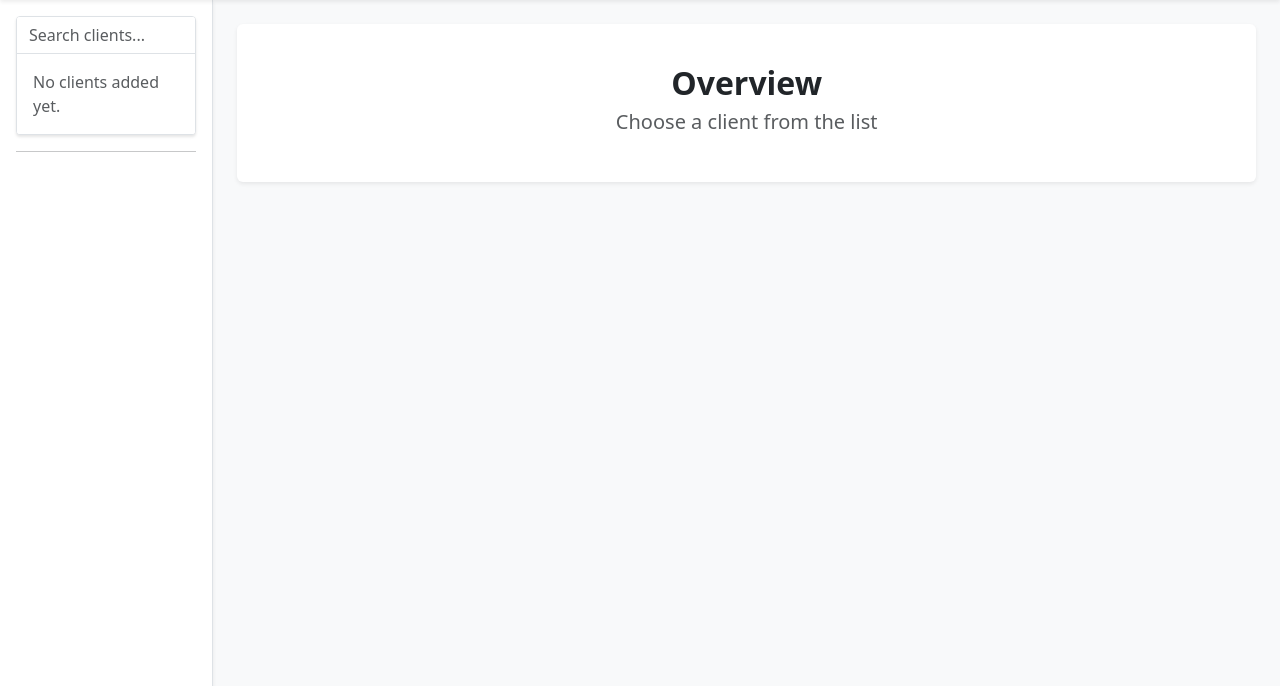
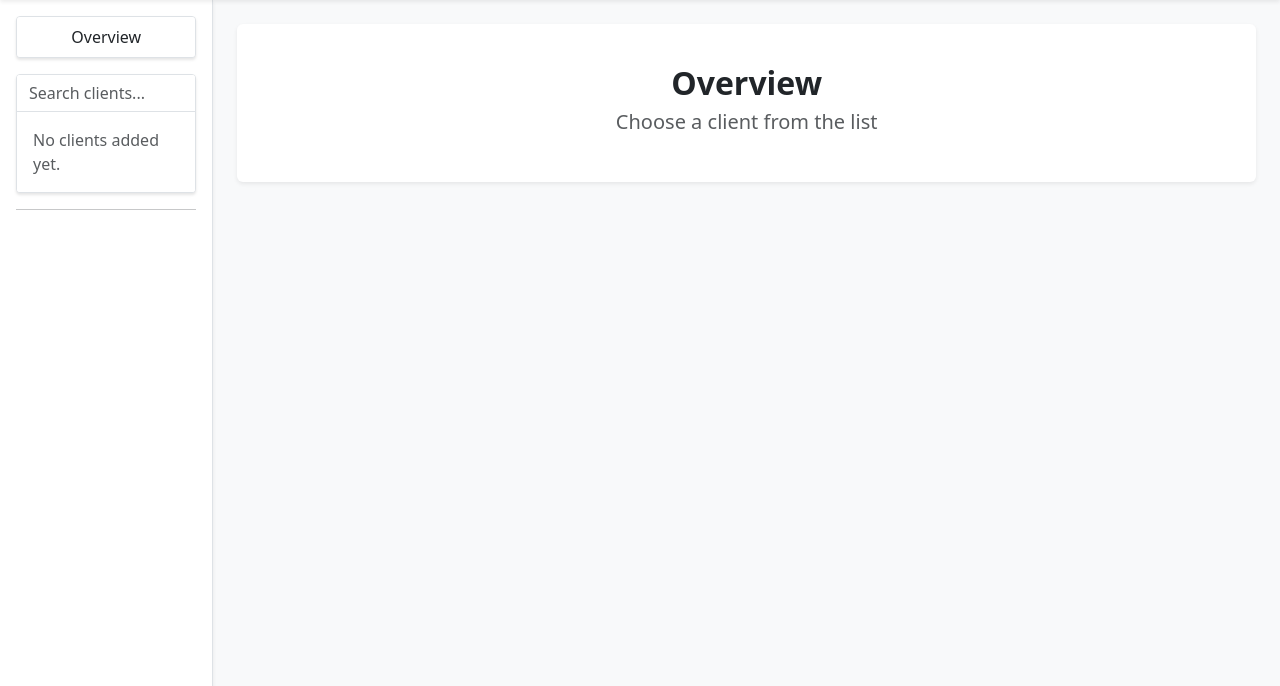
Before and after one commit to clickyquack/estimate-tax, a Flask app: template app/templates/dashboard.html in a window 1280 px wide. Shown: the part 56-742 px from the top of the page. Run offline with Flask 3, Linux system fonts and the light colour scheme; the template is opened without the code that fills it, so the values that code supplies are empty.

Commit message:
Added overview button

```diff
--- a/app/__init__.py
+++ b/app/__init__.py
@@ -127,6 +127,11 @@ def create_app():
             default_input_date=now.strftime('%m/%d/%Y'),
             default_input_time=now.strftime('%H:%M')
         )
+
+    @app.route('/dashboard/overview')
+    @login_required
+    def get_overview_panel():
+        return render_template('partials/overview_panel.html')
 
     @app.route('/dashboard/client/<int:client_id>')
     @login_required
--- a/app/templates/dashboard.html
+++ b/app/templates/dashboard.html
@@ -15,6 +15,17 @@
                 <div class="offcanvas-header d-md-none">
                     <h5 class="offcanvas-title">Menu</h5>
                     <button type="button" class="btn-close" data-bs-dismiss="offcanvas" data-bs-target="#sidebarMenu"></button>
+                </div>
+
+                <div class="client-selector text-center mb-3">
+                    <button type="button"
+                            class="btn w-100 p-2"
+                            hx-get="{{ url_for('get_overview_panel') }}"
+                            hx-target="#main-panel"
+                            hx-swap="innerHTML"
+                            hx-on:click="document.querySelectorAll('#clientList .list-group-item').forEach(el => el.classList.remove('active'))">
+                        Overview
+                    </button>
                 </div>
 
                 <div class="client-selector">
```
